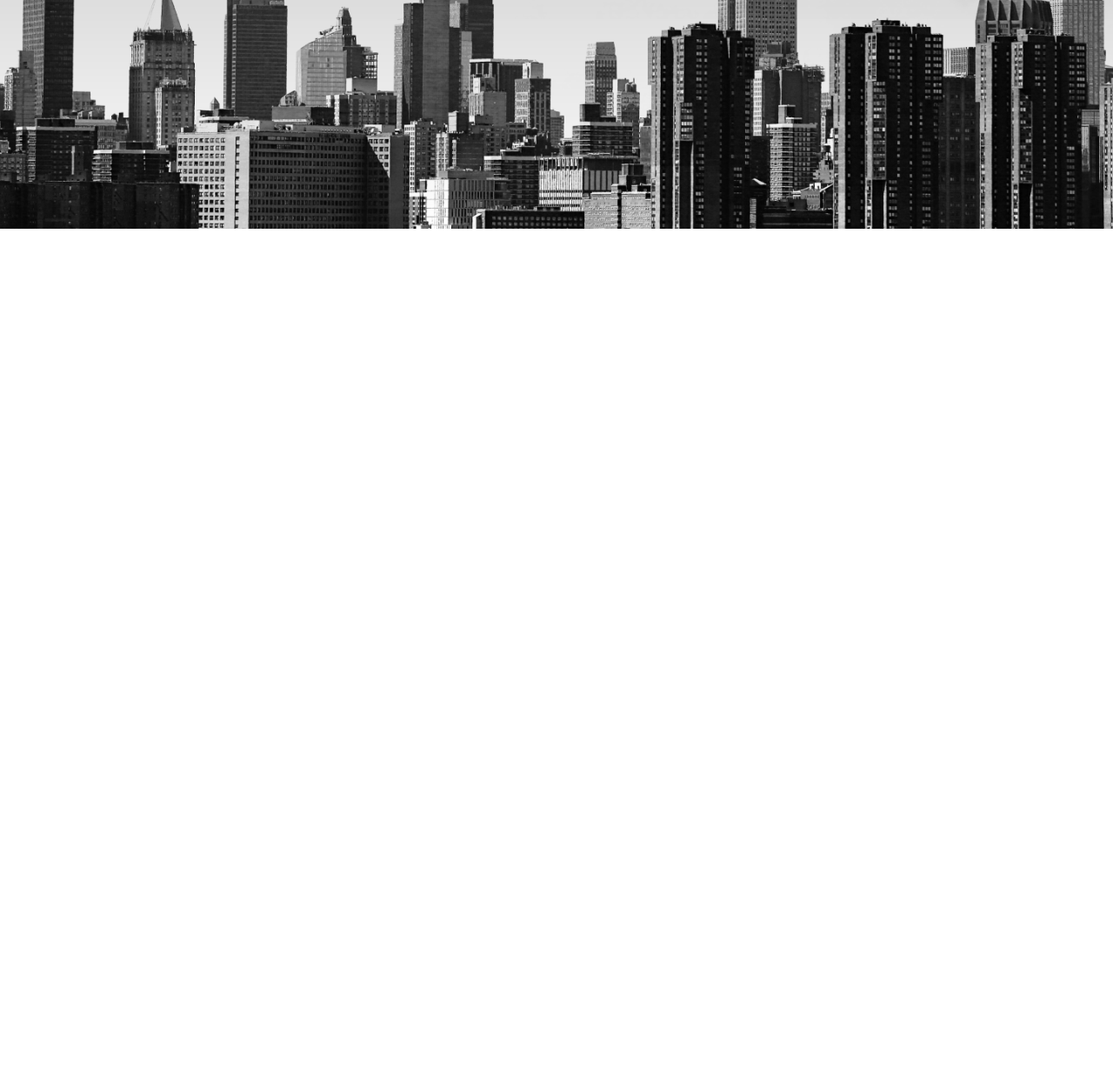
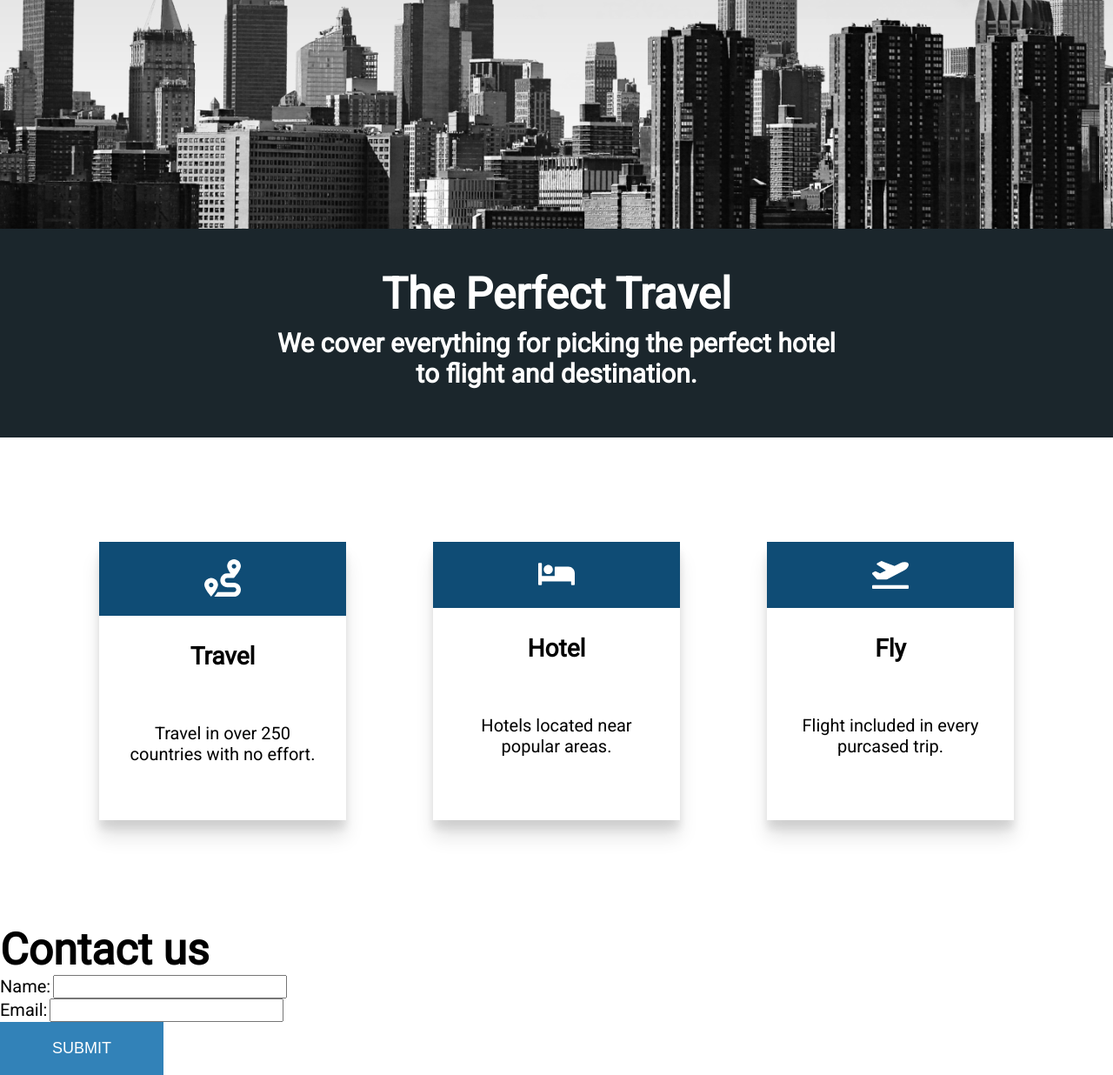
Before and after one commit to DanDucVira/travelAgencywebsite, a plain HTML site: page index.html in a window 1280 px wide. Shown: the part 1327-2563 px from the top of the page at 87% size. Before the commit the page ends 1590 px from the top, so only its background shows below. Drawn offline with Linux system fonts and the light colour scheme; a web font is replaced by a local one.

Commit message:
finished card section of projet

```diff
--- a/index.html
+++ b/index.html
@@ -41,6 +41,57 @@
         <img src="/img/cloud.png" alt="Picture of a cloud" class="moving-cloud-2 cloud">
     </header>
 </section>
+<section class="benefits">
+    <header class="benefits-head">
+        <h2>The Perfect Travel</h2>
+        <h3>We cover everything for picking the perfect hotel
+            <br>
+            to flight and destination.
+        </h3>
+    </header>
+    <div class="cards">
+        <div class="card">
+            <div class="card-icon">
+                <img src="/icons/route-solid.svg" alt="">
+            </div>
+            <h4>Travel</h4>
+            <p>Travel in over 250 countries with no effort.</p>
+        </div>
+        <div class="card">
+            <div class="card-icon">
+                <img src="/icons/bed-solid.svg" alt="">
+            </div>
+            <h4>Hotel</h4>
+            <p>Hotels located near popular areas.</p>
+        </div>
+        <div class="card">
+            <div class="card-icon">
+                <img src="/icons/plane-departure-solid.svg" alt="">
+            </div>
+            <h4>Fly</h4>
+            <p>Flight included in every purcased trip.</p>
+        </div>
+    </div>
+
+</section>
+<section class="contact">
+    <div class="form-wrapper">
+        <header class="form-header">
+            <h2>Contact us</h2>
+        </header>
+        <form>
+            <div class="name-form">
+                <label for="name">Name:</label>
+                <input type="text" name="name" required>
+            </div>
+            <div class="email-form">
+                <label for="email">Email:</label>
+                <input type="email" required name="email">
+            </div>
+            <button type="submit">Submit</button>
+        </form>
+    </div>
+</section>
 </body>
 
 </html>
--- a/main.css
+++ b/main.css
@@ -40,6 +40,10 @@ h3 {
 h4,
 h5 {
     font-size: 2.8rem;
+}
+
+p {
+    font-size: 2rem;
 }
 
 a {
@@ -122,7 +126,7 @@ nav ul {
 /*locations Section Styles*/
 .locations {
     min-height: 100vh;
-    background: linear-gradient(rgba(0, 0, 0, 0.4), transparent), url(/img/city1.png);
+    background: linear-gradient(rgba(0, 0, 0, 0.3), transparent), url(/img/city1.png);
     background-size: cover;
     background-position: center;
     display: flex;
@@ -179,6 +183,59 @@ nav ul {
     }
 }
 
+/*Benefits styles section*/
+
+.benefits-head {
+    background: #1b262c;
+    padding: 3rem;
+    min-height: 30vh;
+    display: flex;
+    flex-direction: column;
+    justify-content: center;
+    align-items: center;
+    color: white;
+    text-align: center
+}
+
+.benefits-head h3 {
+    padding: 1rem;
+}
+
+.cards {
+    width: 90%;
+    margin: auto;
+    display: flex;
+    min-height: 70vh;
+    align-items: center;
+    flex-wrap: wrap;
+}
+
+.card {
+    text-align: center;
+    flex: 1 1 25rem;
+    min-height: 40vh;
+    margin: 2rem 5rem;
+    box-shadow: 0px 10px 10px rgba(0, 0, 0, 0.1), 0px 20px 20px rgba(0, 0, 0, 0.1);
+
+}
+
+.cards img {
+    max-width: 15%;
+    margin: 2rem;
+}
+
+.card h4,
+.card p {
+    padding: 3rem;
+
+}
+
+
+
+.card-icon {
+    background: #0f4c75;
+}
+
 /*Media Query*/
 @media screen and (max-width:932px) {
     html {
```
